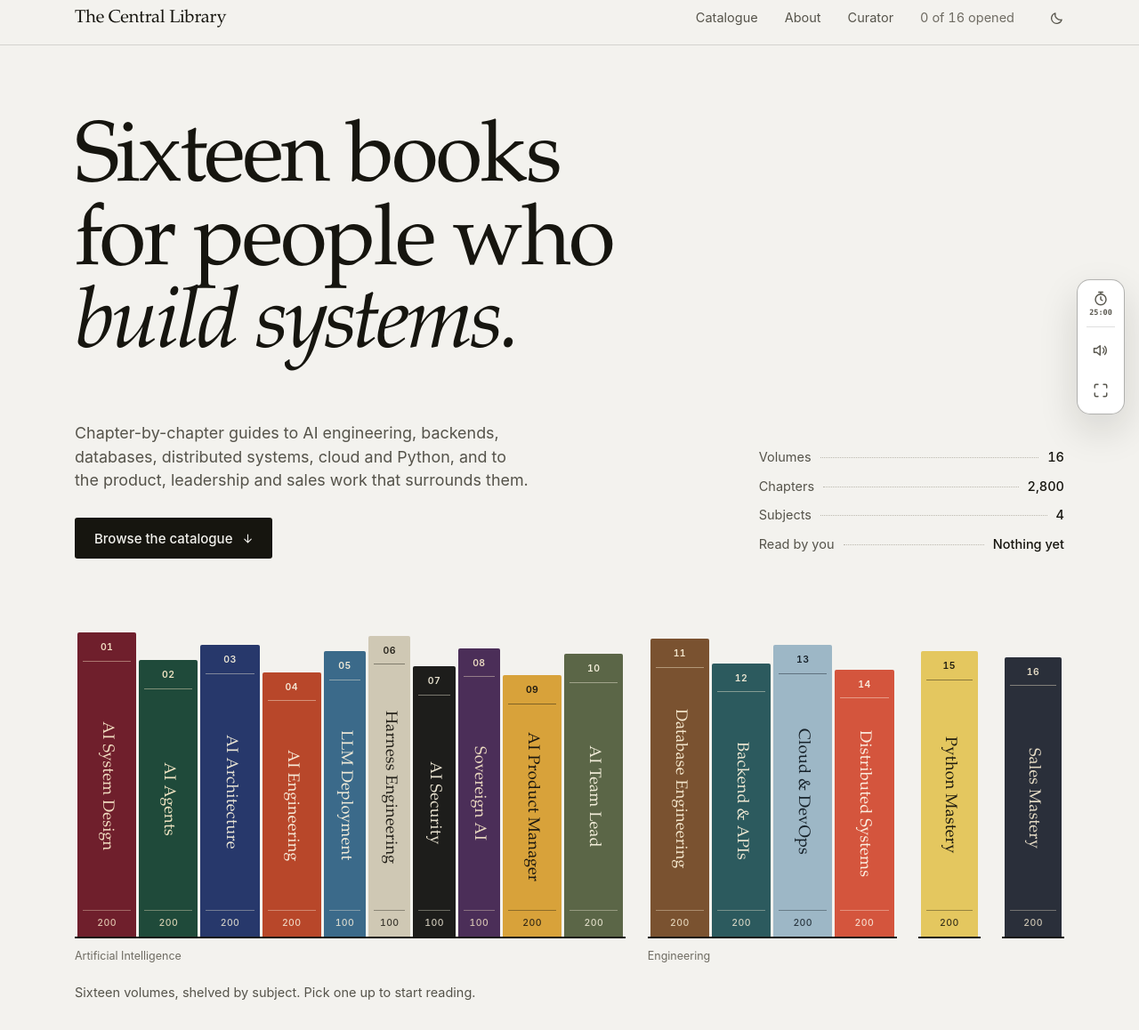
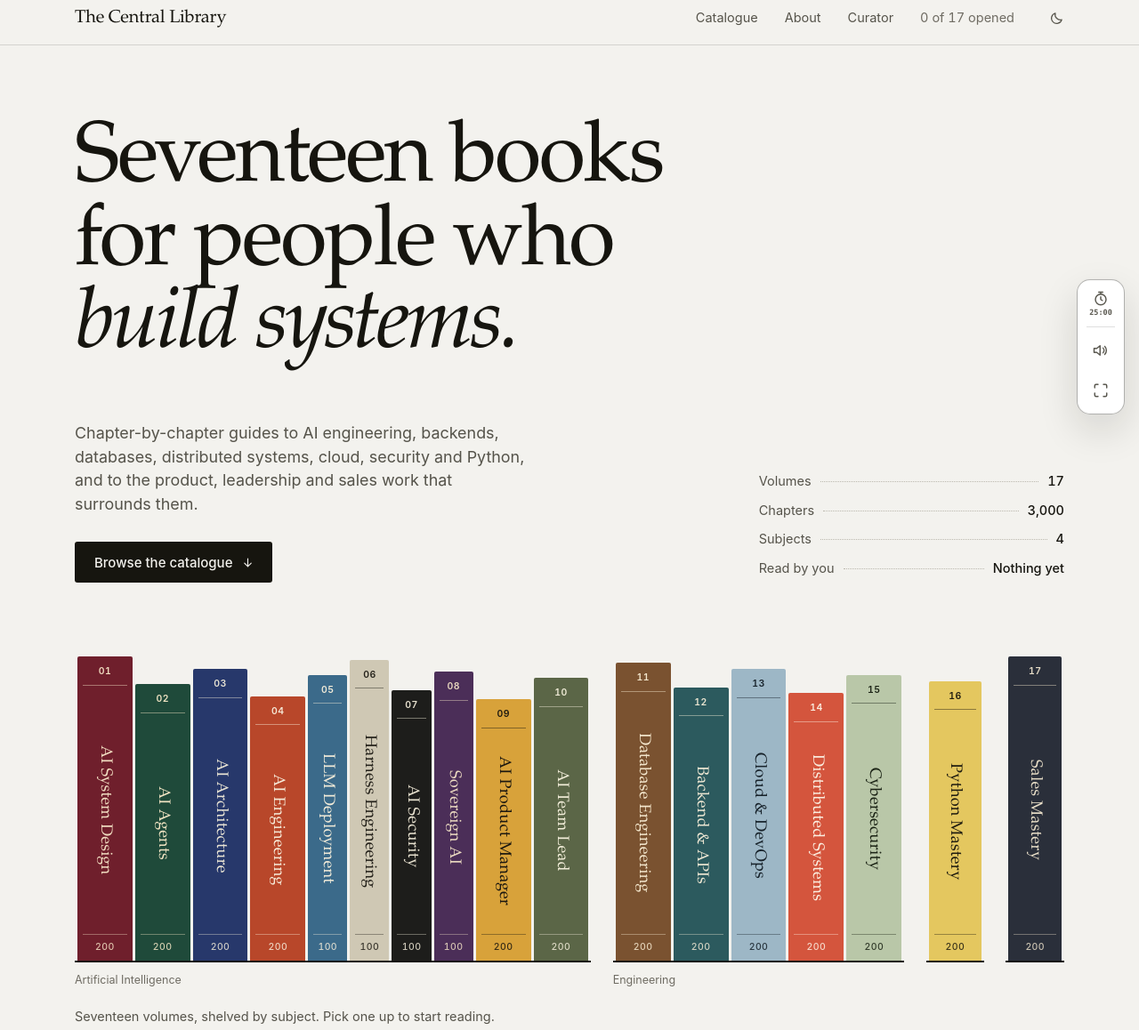
Before and after one commit to harshdotcom/AI-Systems, a plain HTML site: page index.html in a window 1280 px wide. Shown: the part 10-1168 px from the top of the page at 89% size. Drawn offline with Linux system fonts and the light colour scheme; a web font is replaced by a local one.

Commit message:
Add cybersecurity course to the library

```diff
--- a/Cybersecurity & Application Security.html
+++ b/Cybersecurity & Application Security.html
@@ -183,6 +183,13 @@ h1.ch-title{font-size:clamp(28px,4vw,40px);line-height:1.12;letter-spacing:-.02e
 }
 @media (prefers-reduced-motion:reduce){*{transition:none!important}}
 </style>
+<!-- The Central Library theme -->
+<link rel="preconnect" href="https://api.fontshare.com">
+<link href="https://api.fontshare.com/v2/css?f[]=zodiak@400,401&display=swap" rel="stylesheet">
+<link href="https://api.fontshare.com/v2/css?f[]=switzer@400,500,600&display=swap" rel="stylesheet">
+<link rel="stylesheet" href="book-theme.css">
+<style>:root{--book:#586944;--book-dark:#b9c7a8}</style>
+<link rel="icon" type="image/svg+xml" href="favicon.svg?v=2">
 </head>
 <body>
 <header class="top" id="top">
--- a/index.html
+++ b/index.html
@@ -5,16 +5,16 @@
   <meta name="viewport" content="width=device-width, initial-scale=1, viewport-fit=cover">
   <meta name="theme-color" content="#f3f2ee">
   <meta name="color-scheme" content="dark light">
-  <meta name="description" content="The Central Library — sixteen practical books on AI engineering, backends, cloud, distributed systems, databases, Python, product, leadership and sales. 2,800 chapters, free to read.">
+  <meta name="description" content="The Central Library — seventeen practical books on AI engineering, backends, cloud, security, distributed systems, databases, Python, product, leadership and sales. 3,000 chapters, free to read.">
   <meta name="author" content="Harsh Jha, AI Lead at Formee Holdings">
   <meta property="og:title" content="The Central Library">
-  <meta property="og:description" content="Sixteen books for people who build systems. 2,800 chapters, free to read. Curated by Harsh Jha, AI Lead at Formee Holdings, and built by a team of IITians.">
+  <meta property="og:description" content="Seventeen books for people who build systems. 3,000 chapters, free to read. Curated by Harsh Jha, AI Lead at Formee Holdings, and built by a team of IITians.">
   <meta property="og:type" content="website">
   <meta property="og:url" content="https://harshdotcom.github.io/AI-Systems/">
-  <meta property="og:image" content="https://harshdotcom.github.io/AI-Systems/og-image.png">
+  <meta property="og:image" content="https://harshdotcom.github.io/AI-Systems/og-image.png?v=2">
   <meta property="og:image:width" content="1200">
   <meta property="og:image:height" content="630">
-  <meta property="og:image:alt" content="Sixteen books for people who build systems, above a shelf of sixteen coloured book spines.">
+  <meta property="og:image:alt" content="Seventeen books for people who build systems, above a shelf of seventeen coloured book spines.">
   <meta name="twitter:card" content="summary_large_image">
   <title>The Central Library</title>
   <link rel="icon" type="image/svg+xml" href="favicon.svg?v=2">
@@ -1099,7 +1099,7 @@
         <a class="header-link" href="#library">Catalogue</a>
         <a class="header-link" href="#preface">About</a>
         <a class="header-link" href="#curator">Curator</a>
-        <span class="header-count" id="global-stat-text" title="Your reading, stored only in this browser">0 of 16 opened</span>
+        <span class="header-count" id="global-stat-text" title="Your reading, stored only in this browser">0 of 17 opened</span>
         <button class="theme-btn" id="theme-toggle" type="button" aria-label="Switch between light and dark" title="Light / dark">
           <!-- Sun: shown in the dark theme -->
           <svg id="theme-sun-icon" viewBox="0 0 24 24" fill="none" stroke="currentColor" stroke-width="1.7" stroke-linecap="round" style="display:none" aria-hidden="true">
@@ -1122,12 +1122,12 @@
 
     <!-- Opening -->
     <section class="hero" aria-labelledby="hero-title">
-      <h1 class="hero-title rise" id="hero-title"><span id="hero-count">Sixteen</span> books for people who <em>build systems.</em></h1>
+      <h1 class="hero-title rise" id="hero-title"><span id="hero-count">Seventeen</span> books for people who <em>build systems.</em></h1>
 
       <div class="hero-body rise d1">
         <div>
           <p class="hero-lede">
-            Chapter-by-chapter guides to AI engineering, backends, databases, distributed systems, cloud and Python, and to the product, leadership and sales work that surrounds them.
+            Chapter-by-chapter guides to AI engineering, backends, databases, distributed systems, cloud, security and Python, and to the product, leadership and sales work that surrounds them.
           </p>
           <div class="hero-actions">
             <a class="btn btn-primary" href="#library">
@@ -1139,8 +1139,8 @@
         </div>
 
         <dl class="ledger" aria-label="The collection in numbers">
-          <div><dt>Volumes</dt><dd id="stat-volumes">16</dd></div>
-          <div><dt>Chapters</dt><dd id="stat-chapters">2,800</dd></div>
+          <div><dt>Volumes</dt><dd id="stat-volumes">17</dd></div>
+          <div><dt>Chapters</dt><dd id="stat-chapters">3,000</dd></div>
           <div><dt>Subjects</dt><dd id="stat-subjects">4</dd></div>
           <div><dt>Read by you</dt><dd id="stat-read">0</dd></div>
         </dl>
@@ -1505,6 +1505,16 @@
         icon: '<svg viewBox="0 0 24 24" fill="none" stroke="currentColor" stroke-width="1.7" stroke-linecap="round" stroke-linejoin="round"><rect x="3" y="4" width="6" height="5" rx="1"/><rect x="15" y="4" width="6" height="5" rx="1"/><rect x="9" y="16" width="6" height="5" rx="1"/><path d="M9 6.5h6M6 9v3.5h6M18 9v3.5h-6M12 13v3"/></svg>',
         tone: '#505660', toneBg: 'rgba(174,181,191,.10)', toneBorder: 'rgba(190,198,208,.28)',
         description: 'Master distributed systems through practical study of consensus, replication, data systems, fault tolerance, operations, and real-world case studies.'
+      },
+      {
+        id: 'cybersecurity-application-security', slug: 'cybersecurity-application-security',
+        title: 'Cybersecurity & Application Security', subtitle: 'Defensive security from fundamentals to secure software and operations',
+        category: 'Engineering', chapters: 200, parts: 20,
+        key: 'cyber-appsec-progress-v1', lastKey: 'cyber-appsec-last-v1',
+        file: 'Cybersecurity & Application Security.html',
+        icon: '<svg viewBox="0 0 24 24" fill="none" stroke="currentColor" stroke-width="1.7" stroke-linecap="round" stroke-linejoin="round"><path d="M12 22s8-3.5 8-10V5l-8-3-8 3v7c0 6.5 8 10 8 10Z"/><path d="m8.5 12 2.5 2.5 4.5-5"/></svg>',
+        tone: '#5d6b52', toneBg: 'rgba(150,170,130,.12)', toneBorder: 'rgba(150,170,130,.30)',
+        description: 'Learn defensive security end to end: cryptography, identity and access, network and web application security, API security, secure development, testing, and security operations.'
       },
       {
         id: 'python-mastery', slug: 'python-mastery-200-chapters-html', title: 'Python Mastery',
@@ -2099,13 +2109,15 @@
       'backend-api-engineering':         ['#2c5a5e', '#ece6d2'],
       'cloud-devops-engineering':        ['#9db7c6', '#17222a'],
       'distributed-systems-engineering': ['#d4553d', '#fbeee0'],
+      'cybersecurity-application-security': ['#b9c7a8', '#1c2416'],
       'python-mastery':                  ['#e4c75f', '#1f1c10'],
       'sales-mastery':                   ['#2a2f3a', '#e6dcc6']
     };
     const SPINE_TITLE = {
       'Distributed Systems Engineering': 'Distributed Systems',
       'Backend & API Engineering': 'Backend & APIs',
-      'Cloud & DevOps Engineering': 'Cloud & DevOps'
+      'Cloud & DevOps Engineering': 'Cloud & DevOps',
+      'Cybersecurity & Application Security': 'Cybersecurity'
     };
     const SPINE_HEIGHTS = [100, 91, 96, 87, 94, 99, 89, 95, 86, 93, 98, 90, 96, 88, 94, 92];
     const NUMBER_WORDS = ['No', 'One', 'Two', 'Three', 'Four', 'Five', 'Six', 'Seven', 'Eight', 'Nine', 'Ten', 'Eleven', 'Twelve',
```
Also changed, not shown: harsh-jha.html (+2 -2 lines), og-image.png, 1 other file.
